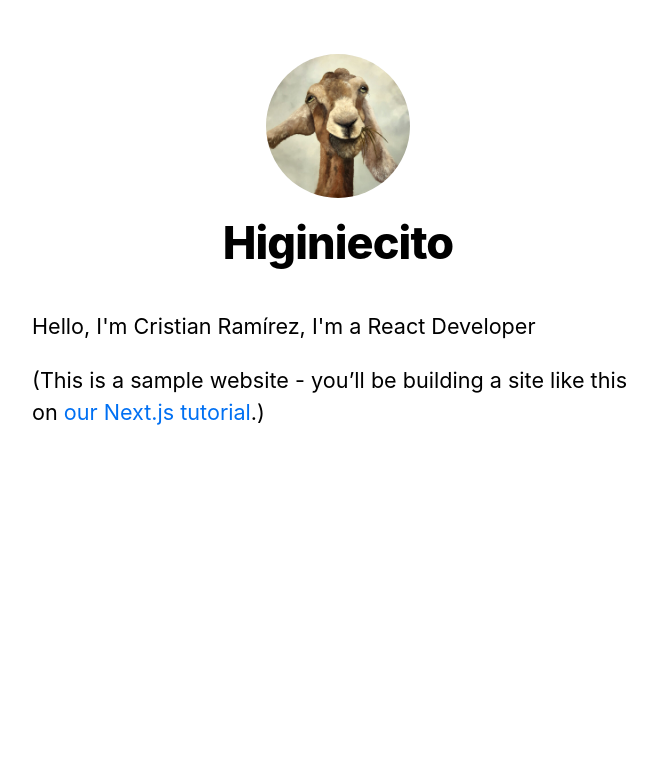
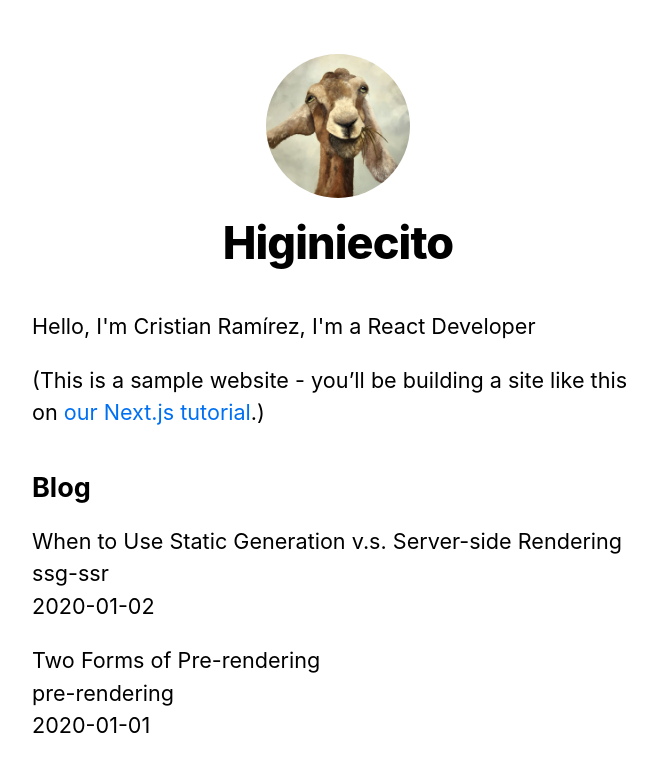
Before and after one commit to cdramirezh/nextjs-blog, a Next.js app: page / in a window 1280 px wide. Shown: the top 772 px of the page, without its empty margins (302-959 px from the left). Built offline with nearby package versions, Linux system fonts and the light colour scheme.

Commit message:
Implement getStaticProps

```diff
--- a/pages/index.js
+++ b/pages/index.js
@@ -1,8 +1,18 @@
-import Head from 'next/head';
-import Layout, { siteTitle } from '../components/Layout';
-import utilStyles from '../styles/utils.module.css';
+import Head from "next/head";
+import Layout, { siteTitle } from "../components/Layout";
+import utilStyles from "../styles/utils.module.css";
+import { getSortedPostsData } from "../lib/posts";
 
-export default function Home() {
+export const getStaticProps = async () => {
+	const allPostsData = getSortedPostsData();
+	return {
+		props: {
+			allPostsData,
+		},
+	};
+};
+
+export default function Home({ allPostsData }) {
 	return (
 		<Layout home>
 			<Head>
@@ -11,9 +21,23 @@
 			<section className={utilStyles.headingMd}>
 				<p>Hello, I'm Cristian Ramírez, I'm a React Developer</p>
 				<p>
-          (This is a sample website - you’ll be building a site like this on{' '}
+					(This is a sample website - you’ll be building a site like this on{" "}
 					<a href="https://nextjs.org/learn">our Next.js tutorial</a>.)
 				</p>
+			</section>
+			<section className={`${utilStyles.headingMd} ${utilStyles.padding1px}`}>
+				<h2 className={utilStyles.headingLg}>Blog</h2>
+				<ul className={utilStyles.list}>
+					{allPostsData.map(({ id, date, title }) => (
+						<li className={utilStyles.listItem} key={id}>
+							{title}
+							<br />
+							{id}
+							<br />
+							{date}
+						</li>
+					))}
+				</ul>
 			</section>
 		</Layout>
 	);
```
Lines whose indentation alone changed are shown as unchanged.
